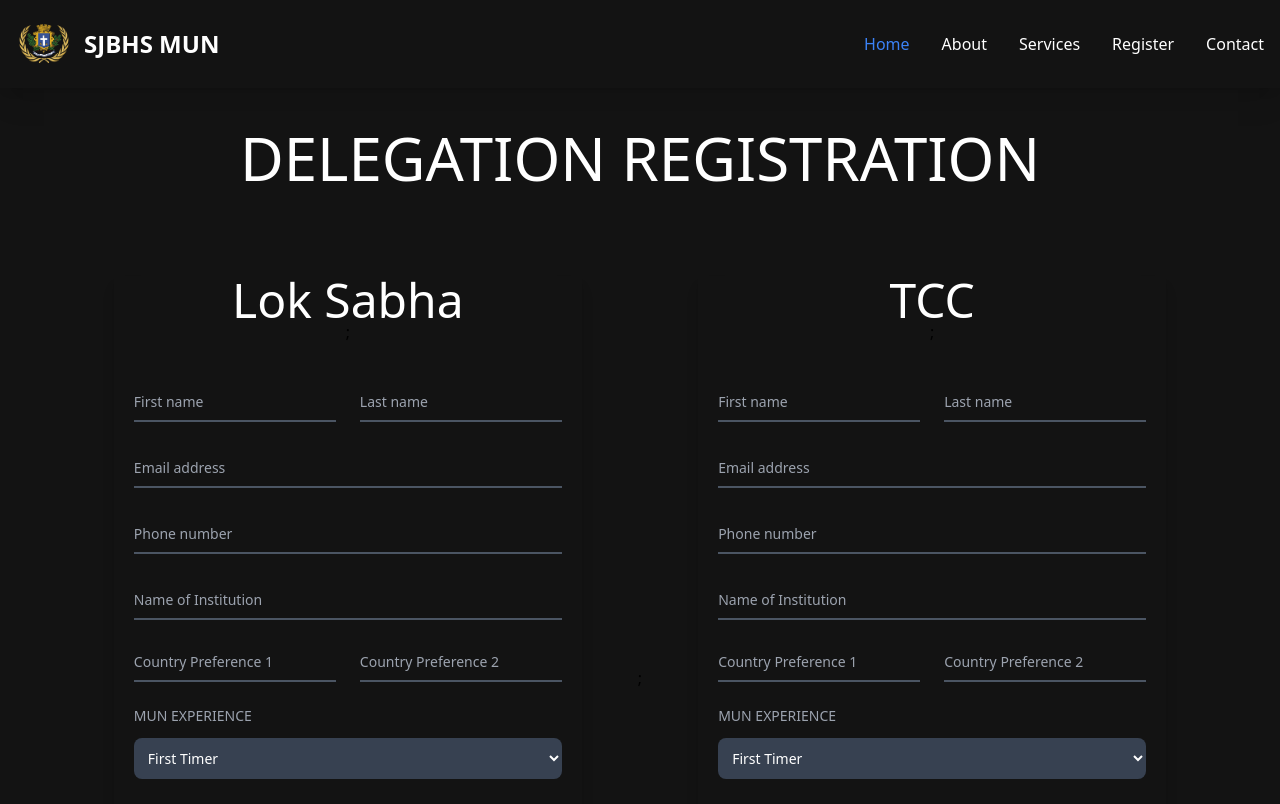
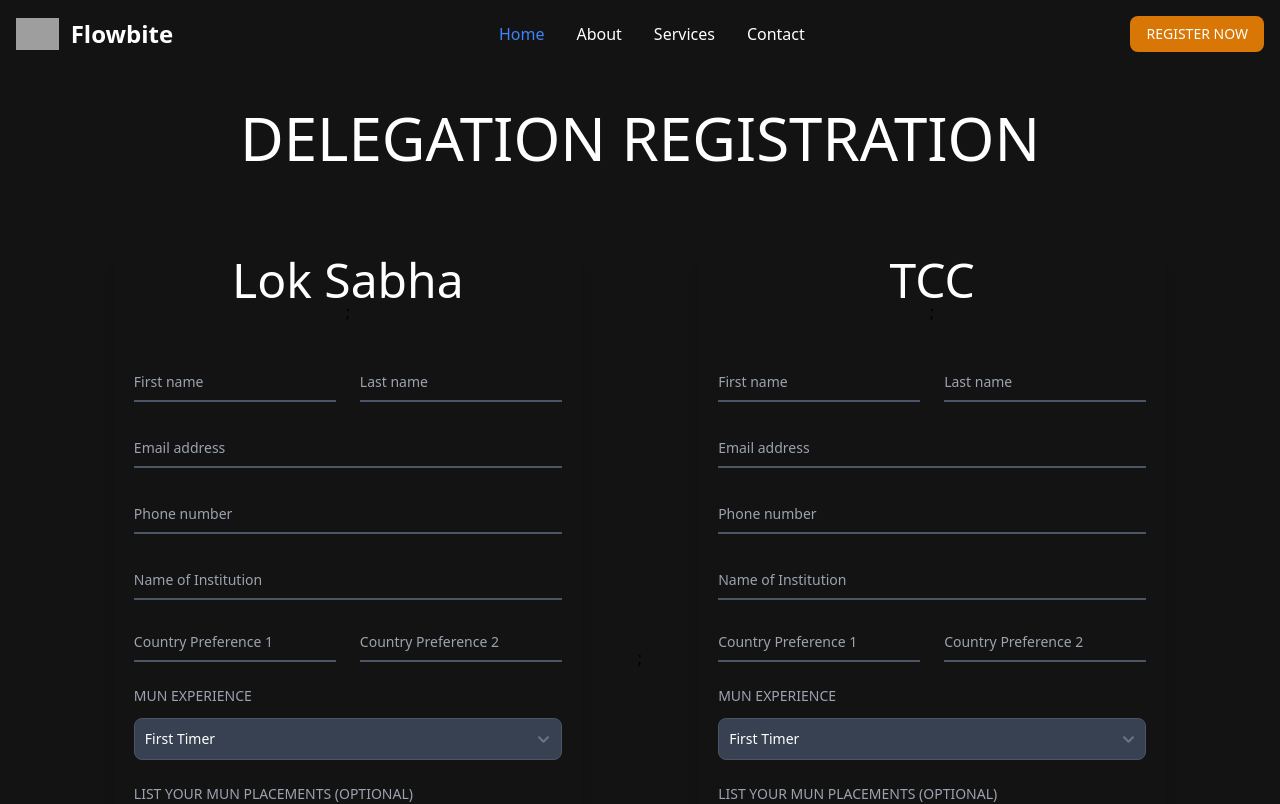
Before and after one commit to skandarajeev/sjbhs-mun-website, a Next.js app: page /registration in a window 1280 px wide. Shown: the top 804 px of the page. Built offline with nearby package versions, Linux system fonts and the light colour scheme; grey boxes are pictures that could not be loaded.

Commit message:
navbar changes

```diff
--- a/app/layout.js
+++ b/app/layout.js
@@ -22,87 +22,35 @@
   return (
     <html lang="en" class="dark">
       <body className="dark">
-        <nav className="shadow-xl border-gray-200 ">
-          <div className="max-w-screen-xl flex flex-wrap items-center justify-between mx-auto p-4">
-            <Link href="/" className="flex items-center">
-              <Image
-                src={logo}
-                className="h-14 w-auto mr-3"
-                alt="Flowbite Logo"
-              />
-              <span className="self-center text-2xl font-semibold whitespace-nowrap dark:text-white">
-                SJBHS MUN
-              </span>
-            </Link>
-            <button
-              data-collapse-toggle="navbar-default"
-              type="button"
-              className="inline-flex items-center p-2 w-10 h-10 justify-center text-sm text-gray-500 rounded-lg md:hidden hover:bg-gray-100 focus:outline-none focus:ring-2 focus:ring-gray-200 dark:text-gray-400 dark:hover:bg-gray-700 dark:focus:ring-gray-600"
-              aria-controls="navbar-default"
-              aria-expanded="false"
-            >
-              <span className="sr-only">Open main menu</span>
-              <svg
-                className="w-5 h-5"
-                aria-hidden="true"
-                xmlns="http://www.w3.org/2000/svg"
-                fill="none"
-                viewBox="0 0 17 14"
-              >
-                <path
-                  stroke="currentColor"
-                  stroke-linecap="round"
-                  stroke-linejoin="round"
-                  stroke-width="2"
-                  d="M1 1h15M1 7h15M1 13h15"
-                />
-              </svg>
-            </button>
-            <div
-              className="hidden w-full md:block md:w-auto"
-              id="navbar-default"
-            >
-              <ul className="font-medium flex flex-col p-4 md:p-0 mt-4 border border-gray-100 rounded-lg  md:flex-row md:space-x-8 md:mt-0 md:border-0   dark:border-gray-700">
+
+        <nav class="">
+          <div class="max-w-screen-xl flex flex-wrap items-center justify-between mx-auto p-4">
+            <a href="https://flowbite.com/" class="flex items-center">
+              <img src="https://flowbite.com/docs/images/logo.svg" class="h-8 mr-3" alt="Flowbite Logo" />
+              <span class="self-center text-2xl font-semibold whitespace-nowrap dark:text-white">Flowbite</span>
+            </a>
+            <div class="flex md:order-2">
+              <button type="button" class="text-white bg-blue-700 hover:bg-blue-800 focus:ring-4 focus:outline-none focus:ring-blue-300 font-medium rounded-lg text-sm px-4 py-2 text-center mr-3 md:mr-0 dark:bg-amber-600 dark:hover:bg-amber-700 dark:focus:ring-amber-800">REGISTER NOW</button>
+              <button data-collapse-toggle="navbar-cta" type="button" class="inline-flex items-center p-2 w-10 h-10 justify-center text-sm text-gray-500 rounded-lg md:hidden hover:bg-gray-100 focus:outline-none focus:ring-2 focus:ring-gray-200 dark:text-gray-400 dark:hover:bg-gray-700 dark:focus:ring-gray-600" aria-controls="navbar-cta" aria-expanded="false">
+                <span class="sr-only">Open main menu</span>
+                <svg class="w-5 h-5" aria-hidden="true" xmlns="http://www.w3.org/2000/svg" fill="none" viewBox="0 0 17 14">
+                  <path stroke="currentColor" stroke-linecap="round" stroke-linejoin="round" stroke-width="2" d="M1 1h15M1 7h15M1 13h15" />
+                </svg>
+              </button>
+            </div>
+            <div class="items-center justify-between hidden w-full md:flex md:w-auto md:order-1" id="navbar-cta">
+              <ul class="flex flex-col font-medium p-4 md:p-0 mt-4  md:flex-row md:space-x-8 md:mt-0 md:border-0  dark:border-gray-700">
                 <li>
-                  <Link
-                    href="#"
-                    className="block py-2 pl-3 pr-4 text-white bg-blue-700 rounded md:bg-transparent md:text-orange-700 md:p-0 dark:text-white md:dark:text-blue-500"
-                    aria-current="page"
-                  >
-                    Home
-                  </Link>
+                  <a href="#" class="block py-2 pl-3 pr-4 text-white bg-blue-700 rounded md:bg-transparent md:text-blue-700 md:p-0 md:dark:text-blue-500" aria-current="page">Home</a>
                 </li>
                 <li>
-                  <Link
-                    href="#"
-                    className="block py-2 pl-3 pr-4 text-gray-900 rounded hover:bg-gray-100 md:hover:bg-transparent md:border-0 md:hover:text-blue-700 md:p-0 dark:text-white md:dark:hover:text-blue-500 dark:hover:bg-gray-700 dark:hover:text-white md:dark:hover:bg-transparent"
-                  >
-                    About
-                  </Link>
+                  <a href="#" class="block py-2 pl-3 pr-4 text-gray-900 rounded hover:bg-gray-100 md:hover:bg-transparent md:hover:text-blue-700 md:p-0 md:dark:hover:text-blue-500 dark:text-white dark:hover:bg-gray-700 dark:hover:text-white md:dark:hover:bg-transparent dark:border-gray-700">About</a>
                 </li>
                 <li>
-                  <Link
-                    href="#"
-                    className="block py-2 pl-3 pr-4 text-gray-900 rounded hover:bg-gray-100 md:hover:bg-transparent md:border-0 md:hover:text-blue-700 md:p-0 dark:text-white md:dark:hover:text-blue-500 dark:hover:bg-gray-700 dark:hover:text-white md:dark:hover:bg-transparent"
-                  >
-                    Services
-                  </Link>
+                  <a href="#" class="block py-2 pl-3 pr-4 text-gray-900 rounded hover:bg-gray-100 md:hover:bg-transparent md:hover:text-blue-700 md:p-0 md:dark:hover:text-blue-500 dark:text-white dark:hover:bg-gray-700 dark:hover:text-white md:dark:hover:bg-transparent dark:border-gray-700">Services</a>
                 </li>
                 <li>
-                  <Link
-                    href="/registration"
-                    className="block py-2 pl-3 pr-4 text-gray-900 rounded hover:bg-gray-100 md:hover:bg-transparent md:border-0 md:hover:text-blue-700 md:p-0 dark:text-white md:dark:hover:text-blue-500 dark:hover:bg-gray-700 dark:hover:text-white md:dark:hover:bg-transparent"
-                  >
-                    Register
-                  </Link>
-                </li>
-                <li>
-                  <Link
-                    href="#"
-                    className="block py-2 pl-3 pr-4 text-gray-900 rounded hover:bg-gray-100 md:hover:bg-transparent md:border-0 md:hover:text-blue-700 md:p-0 dark:text-white md:dark:hover:text-blue-500 dark:hover:bg-gray-700 dark:hover:text-white md:dark:hover:bg-transparent"
-                  >
-                    Contact
-                  </Link>
+                  <a href="#" class="block py-2 pl-3 pr-4 text-gray-900 rounded hover:bg-gray-100 md:hover:bg-transparent md:hover:text-blue-700 md:p-0 md:dark:hover:text-blue-500 dark:text-white dark:hover:bg-gray-700 dark:hover:text-white md:dark:hover:bg-transparent dark:border-gray-700">Contact</a>
                 </li>
               </ul>
             </div>
--- a/package.json
+++ b/package.json
@@ -12,6 +12,8 @@
     "autoprefixer": "10.4.14",
     "eslint": "8.46.0",
     "eslint-config-next": "13.4.13",
+    "flowbite": "^1.8.1",
+    "flowbite-react": "^0.5.0",
     "framer-motion": "^10.15.1",
     "next": "13.4.13",
     "postcss": "8.4.27",
--- a/tailwind.config.js
+++ b/tailwind.config.js
@@ -5,6 +5,7 @@
     './pages/**/*.{js,ts,jsx,tsx,mdx}',
     './components/**/*.{js,ts,jsx,tsx,mdx}',
     './app/**/*.{js,ts,jsx,tsx,mdx}',
+    "./public/**/*.html",
   ],
   darkMode: 'class',
 
@@ -22,5 +23,7 @@
       }
     },
   },
-  plugins: [],
+  plugins: [
+    require('flowbite/plugin')
+  ],
 }
```
Also changed, not shown: 1 other file (tests, documents, lock files or other folders).
